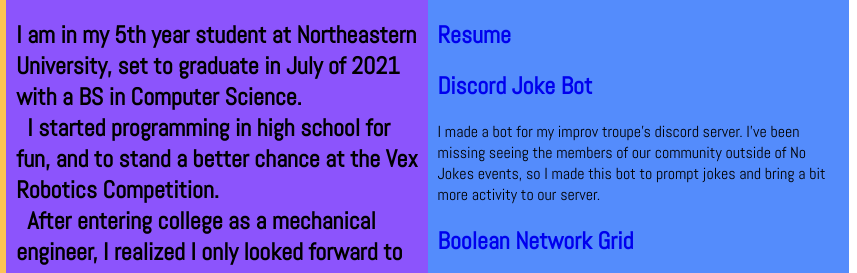
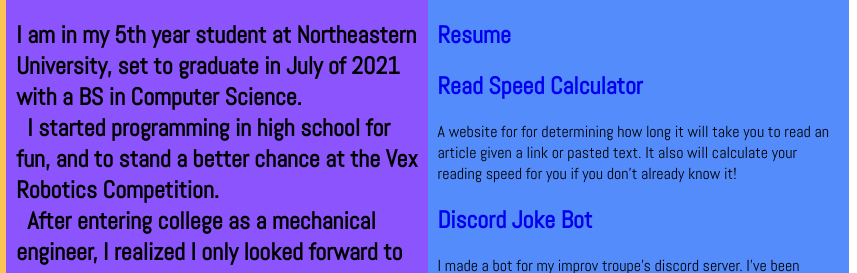
Before and after one commit to bgioggia/personal_website, a plain HTML site: page BrandonGioggia.com/HTML/index.html in a window 1280 px wide. Shown: the part 162-435 px from the top of the page, 423-1280 px from the left. Drawn offline with Linux system fonts and the light colour scheme.

Commit message:
Added Read Speed

```diff
--- a/BrandonGioggia.com/HTML/index.html
+++ b/BrandonGioggia.com/HTML/index.html
@@ -89,6 +89,12 @@
         <h2>Resume</h2>
       </a>
 
+      <a href="https://www.brandongioggia.com/read-speed" target="_blank">
+        <h2>Read Speed Calculator</h2>
+      </a>
+      <p>A website for for determining how long it will take you to read an article given a link or pasted text. It also will calculate your reading speed for you if you don't already know it!</p>
+
+
       <a href="https://github.com/bgioggia/JokeBot" target="_blank">
         <h2>Discord Joke Bot</h2>
       </a>
```
